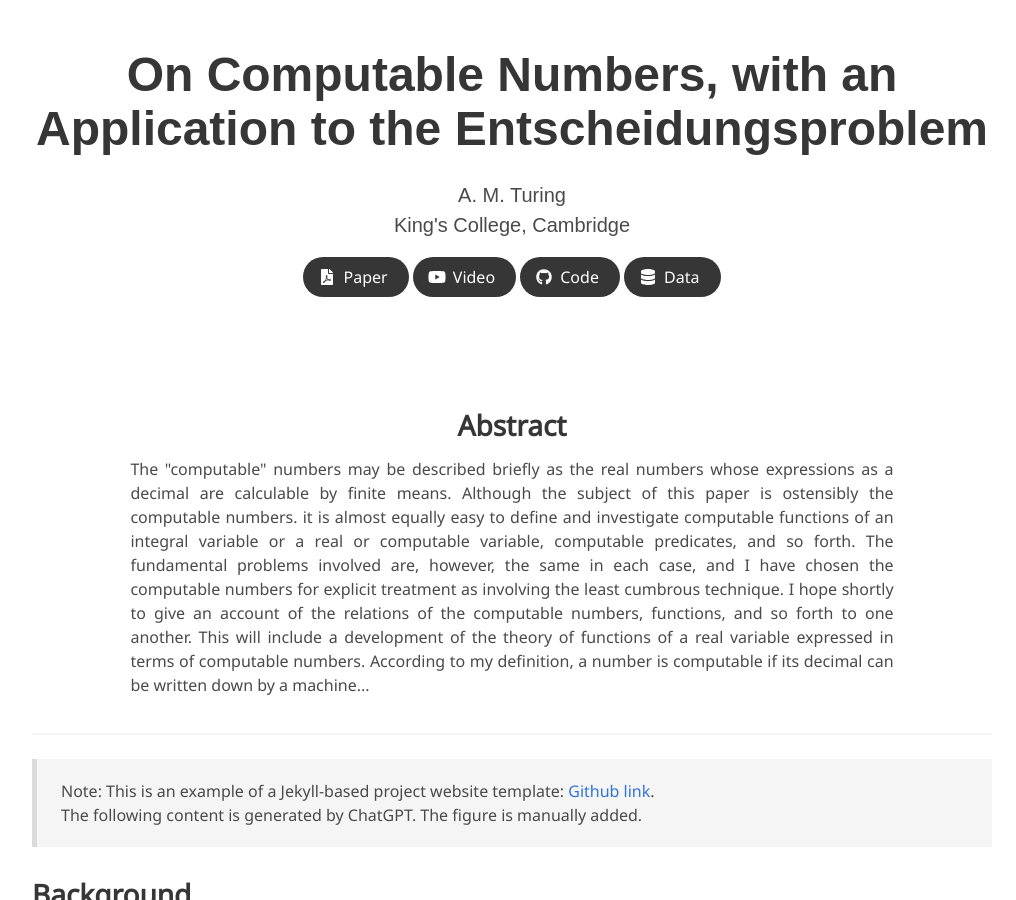
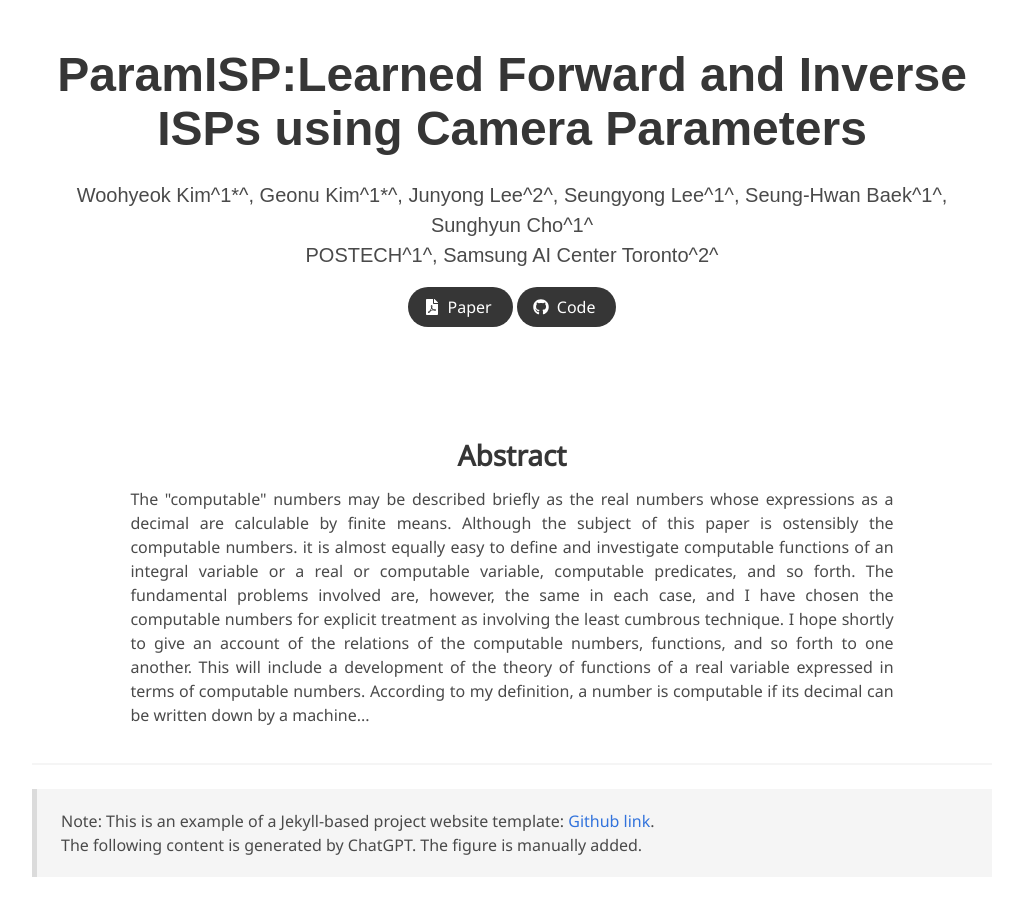
Before and after one commit to woo525/ParamISP, a Jekyll site: the page built from index.md, in a window 1280 px wide and 900 px high. Shown: the whole window, without its empty margins (128-1144 px from the left). Built offline with Jekyll 4.4.1, drawn with Linux system fonts in a browser that asks for light colours; some web fonts are replaced.

Commit message:
Update index.md

```diff
--- a/index.md
+++ b/index.md
@@ -1,16 +1,14 @@
 ---
 layout: project_page
 permalink: /
-
-title: On Computable Numbers, with an Application to the Entscheidungsproblem
+title: ParamISP:Learned Forward and Inverse ISPs using Camera Parameters
 authors:
-    A. M. Turing
+    Woohyeok Kim^1*^, Geonu Kim^1*^, Junyong Lee^2^, Seungyong Lee^1^, Seung-Hwan Baek^1^, Sunghyun Cho^1^
 affiliations:
-    King's College, Cambridge
+    POSTECH^1^, Samsung AI Center Toronto^2^
 paper: https://www.cs.virginia.edu/~robins/Turing_Paper_1936.pdf
-video: https://www.youtube.com/results?search_query=turing+machine
+supple: https://www.cs.virginia.edu/~robins/Turing_Paper_1936.pdf
 code: https://github.com/topics/turing-machines
-data: https://huggingface.co/docs/datasets
 ---
 
 <!-- Using HTML to center the abstract -->
```
